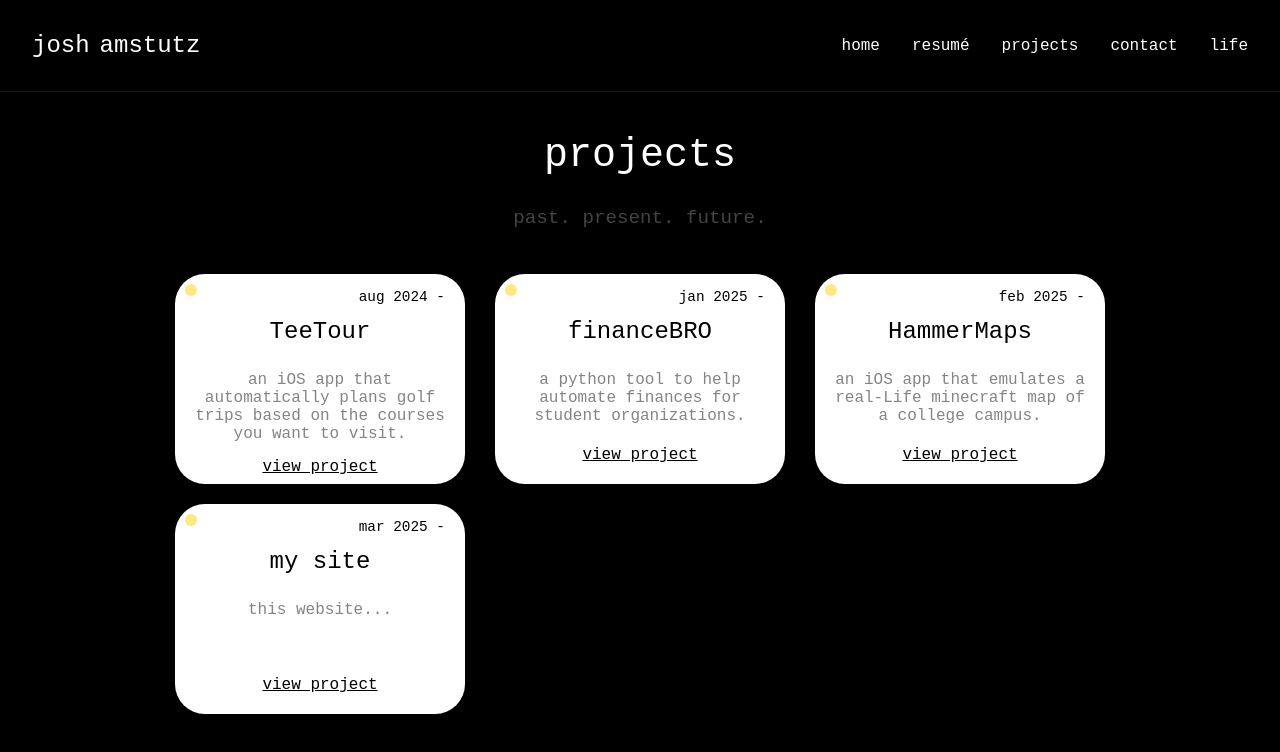
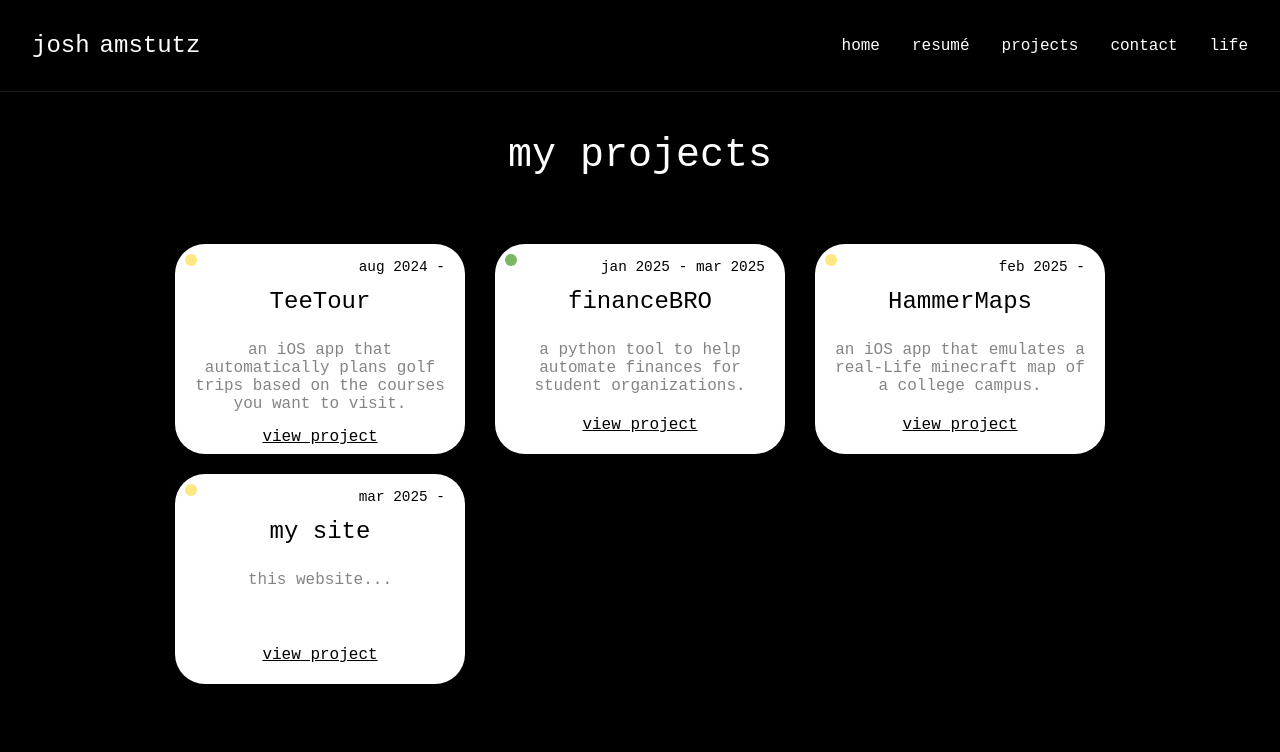
Before and after one commit to joshamstutz/joshamstutz.github.io, a React (Create React App) app: page /projects in a window 1280 px wide. Shown: the top 752 px of the page. Built offline with nearby package versions, Linux system fonts and the light colour scheme.

Commit message:
removed cheesy tagline

```diff
--- a/src/pages/Projects/Projects.js
+++ b/src/pages/Projects/Projects.js
@@ -8,7 +8,7 @@ const ItemType = "PROJECT";
 
 const projectsData = [
     { id: "1", title: "TeeTour", description: "an iOS app that automatically plans golf trips based on the courses you want to visit.", link: "https://github.com/joshamstutz/TeeTour", status: "yellow", date: "aug 2024 -" },
-    { id: "2", title: "financeBRO", description: "a python tool to help automate finances for student organizations.", link: "https://github.com/joshamstutz/financeBRO", status: "yellow", date: "jan 2025 -" },
+    { id: "2", title: "financeBRO", description: "a python tool to help automate finances for student organizations.", link: "https://github.com/joshamstutz/financeBRO", status: "green", date: "jan 2025 - mar 2025" },
     { id: "3", title: "HammerMaps", description: "an iOS app that emulates a real-Life minecraft map of a college campus.", link: "https://github.com/joshamstutz/HammerMaps", status: "yellow", date: "feb 2025 -" },
     { id: "4", title: "my site", description: "this website...", link: "https://github.com/joshamstutz/site", status: "yellow", date: "mar 2025 -" }
 ];
@@ -106,8 +106,7 @@ const Projects = () => {
     return (
         <DndProvider backend={HTML5Backend}>
             <div className="projects-container">
-                <h2>projects</h2>
-                <p>past. present. future.</p>
+                <h2>my projects</h2>
                 <div className="projects-grid">
                     {projects.map((project, index) => (
                         <ProjectCard
```
